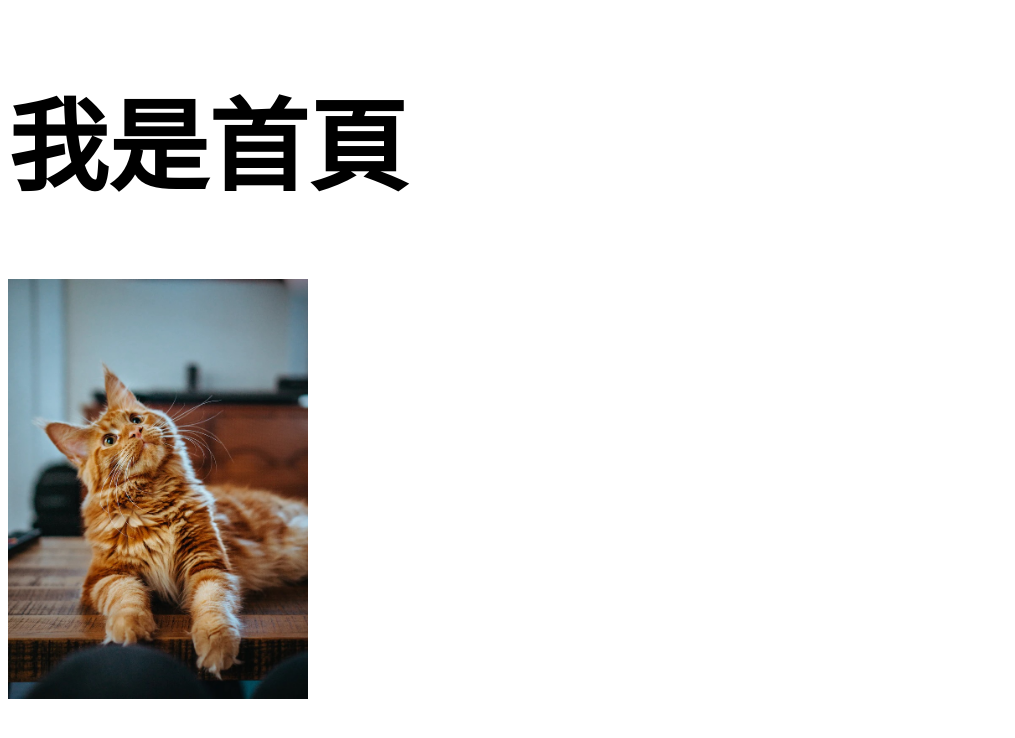
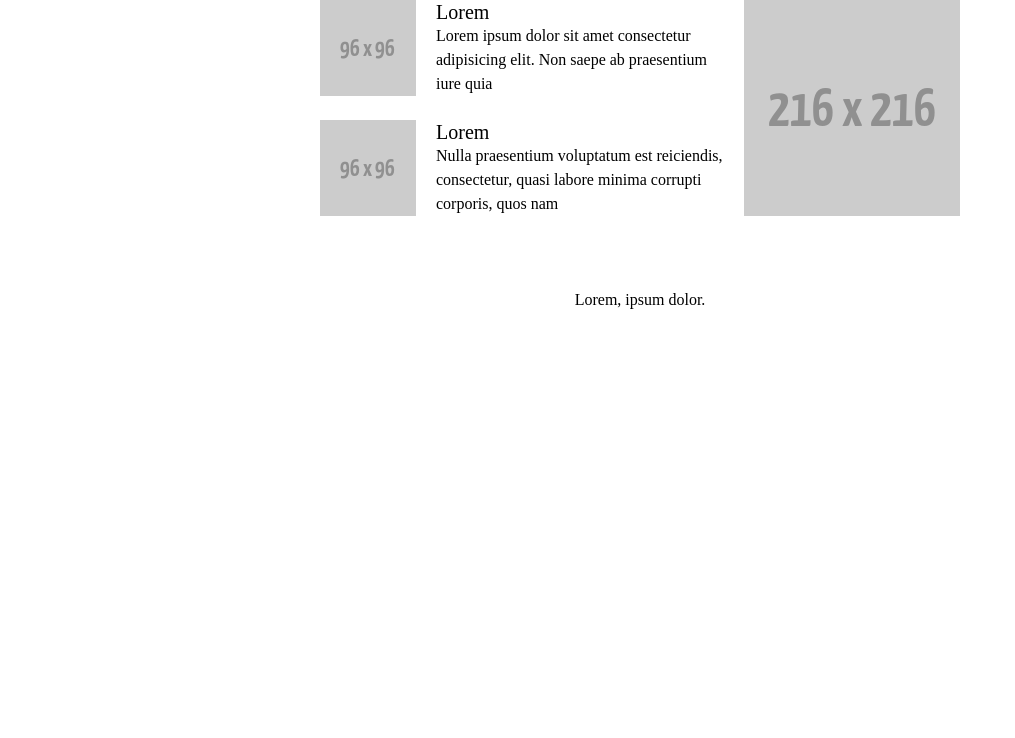
Before and after one commit to anyakuo/hex-w1-pixel-perfect-kata, a website built with Vite: page pages/index.html in a window 1280 px wide. Shown: the whole page, without its empty margins (0-1015 px from the left). Built offline with nearby package versions, Linux system fonts and the light colour scheme.

Commit message:
first commit

```diff
--- a/assets/scss/all.scss
+++ b/assets/scss/all.scss
@@ -1,5 +1 @@
-@import './layout/header.scss';
-@import './layout/footer.scss';
-
-
-@import './pages/index.scss';
+@import './pages/index';
--- a/assets/scss/layout/_footer.scss
+++ /dev/null
@@ -1,4 +0,0 @@
-.footer{
-  background: #69F0AE;
-  font-size: 64px;
-}
--- a/assets/scss/layout/_header.scss
+++ /dev/null
@@ -1,4 +0,0 @@
-.header{
-  background: #69F0AE;
-  font-size: 64px;
-}
--- a/assets/scss/pages/_index.scss
+++ b/assets/scss/pages/_index.scss
@@ -1,3 +1,81 @@
-.index-title {
-  font-size: 100px;
+/* http://meyerweb.com/eric/tools/css/reset/
+   v2.0 | 20110126
+   License: none (public domain)
+*/
+
+html, body, div, span, applet, object, iframe,
+h1, h2, h3, h4, h5, h6, p, blockquote, pre,
+a, abbr, acronym, address, big, cite, code,
+del, dfn, em, img, ins, kbd, q, s, samp,
+small, strike, strong, sub, sup, tt, var,
+b, u, i, center,
+dl, dt, dd, ol, ul, li,
+fieldset, form, label, legend,
+table, caption, tbody, tfoot, thead, tr, th, td,
+article, aside, canvas, details, embed,
+figure, figcaption, footer, header, hgroup,
+menu, nav, output, ruby, section, summary,
+time, mark, audio, video {
+	margin: 0;
+	padding: 0;
+	border: 0;
+	font-size: 100%;
+	font: inherit;
+	vertical-align: baseline;
 }
+/* HTML5 display-role reset for older browsers */
+article, aside, details, figcaption, figure,
+footer, header, hgroup, menu, nav, section {
+	display: block;
+}
+body {
+	line-height: 1;
+}
+ol, ul {
+	list-style: none;
+}
+blockquote, q {
+	quotes: none;
+}
+blockquote:before, blockquote:after,
+q:before, q:after {
+	content: '';
+	content: none;
+}
+table {
+	border-collapse: collapse;
+	border-spacing: 0;
+}
+
+img {
+    vertical-align: bottom;
+}
+
+.container {
+    width: 640px;
+    margin: 0 auto;
+    display: flex;
+}
+.newslist {
+    display: flex;
+}
+.newssummary {
+    width: 288px;
+    line-height: 1.5;
+    font-size: 16px;
+}
+h1,h2 {
+    font-size: 20px;
+    line-height: 1.2;
+}
+.mr20 {
+    margin-right: 20px;
+}
+.mb24 {
+    margin-bottom: 24px;
+}
+.footer {
+    text-align: center;
+    line-height: 1.5;
+    padding: 48px 0;
+}
--- a/layout/footer.ejs
+++ /dev/null
@@ -1 +0,0 @@
-<footer class="footer">我是 footer</footer>
--- a/layout/header.ejs
+++ /dev/null
@@ -1,4 +0,0 @@
-<h1 class="header">我是 header</h1>
-<a href="index.html">index</a>
-<a href="about.html">about</a>
-<a href="contact.html">contact</a>
--- a/pages/index.html
+++ b/pages/index.html
@@ -7,13 +7,31 @@
     <title>index</title>
   </head>
   <body>
-    <%- include('./layout/header'); -%>
 
-    <h1 class="index-title">我是首頁</h1>
-    <img src="../assets/images/cat.jpg" style="width: 300px;" alt="cat">
 
-    <%- include('./layout/footer'); -%>
+    <div class="container mb24">
+      <ul class="news mr20">
+          <li class="newslist mb24">
+              <img class="mr20" src="../assets/images/96.png" alt="news">
+              <div class="newssummary">
+                  <h1>Lorem</h1>
+                  <p>Lorem ipsum dolor sit amet consectetur adipisicing elit. Non saepe ab praesentium iure quia</p>
+              </div>
+          </li>
+          <li class="newslist">
+              <img class="mr20" src="../assets/images/96.png" alt="news">
+              <div class="newssummary">
+                  <h2>Lorem</h2>
+                  <p>Nulla praesentium voluptatum est reiciendis, consectetur, quasi labore minima corrupti corporis, quos nam</p>
+              </div>
+          </li>
+      </ul>
+      <img src="../assets/images/216.png" alt="ads">
+  </div>
+  <div class="footer">
+      <p>Lorem, ipsum dolor.</p>
+  </div>
 
-    <script type="module" src="../main.js"></script>
+   <script type="module" src="../main.js"></script>
   </body>
 </html>
```
Also changed, not shown: pages/about.html (deleted, +0 -16 lines), pages/contact.html (deleted, +0 -16 lines), assets/images/216.png (added), assets/images/96.png (added), assets/images/cat.jpg (deleted).
